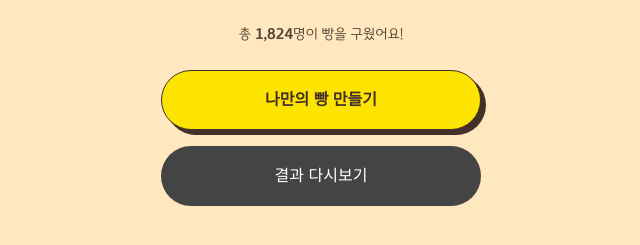
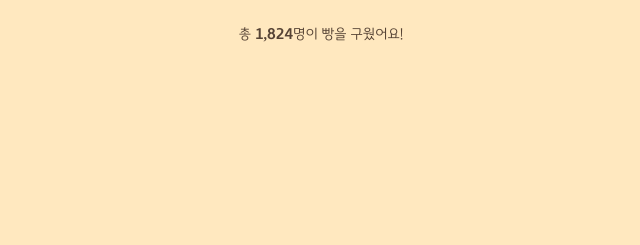
Before and after one commit to So-Mi-Gyeong/Vue, a Vue app: page /components in a window 1280 px wide. Shown: the part 531-776 px from the top of the page, without its empty margins (319-959 px from the left). Built offline with nearby package versions, Linux system fonts and the light colour scheme; a web font is replaced by a local one.

Commit message:
[수정] push test

```diff
--- a/src/App.vue
+++ b/src/App.vue
@@ -14,10 +14,7 @@
     </div>
     <div class="mdl-wrap">
         <div class="mdl-paragraph"><p>총 <b>1,824</b>명이 빵을 구웠어요!</p></div>
-        <div class="mdl-btn-wrap">
-            <button type="button" class="mdl-btn" data-style="basic" data-icon-after="ico_bread"><span>나만의 빵 만들기</span></button>
-            <button type="button" class="mdl-btn" data-style="second"><span>결과 다시보기</span></button>
-        </div>
+        <div class="mdl-btn-wrap"></div>
   </div>
   </div>
 </template>
--- a/src/assets/scss/common.css
+++ b/src/assets/scss/common.css
@@ -1,6 +1,5 @@
 @import url("./reset.scss");
 @import url("./font.scss");
-@import url("./button.scss");
 body {
   background-color: #FFE8BF;
   padding-top: 44px;
--- a/src/assets/scss/common.scss
+++ b/src/assets/scss/common.scss
@@ -1,7 +1,5 @@
 @import url("./reset.scss");
 @import url("./font.scss");
-@import url("./button.scss");
-// @import url("./css/button.css");
 
 body{
     background-color: #FFE8BF;
--- a/src/assets/scss/button.scss
+++ b/src/components/ButtonPage.vue
@@ -1,3 +1,8 @@
+<template>
+    <button type="button" class="mdl-btn" data-style="basic" data-icon-after="ico_bread"><span>나만의 빵 만들기</span></button>
+    <button type="button" class="mdl-btn" data-style="second"><span>결과 다시보기</span></button>
+</template>
+<style>
   .mdl-btn-wrap{
     margin-top: 24px;
     padding: 0 40px;
@@ -23,3 +28,4 @@
     box-shadow: none;
   }
   .mdl-btn + .mdl-btn{margin-top: 16px;}
+</style>
--- a/src/router/index.js
+++ b/src/router/index.js
@@ -16,12 +16,20 @@ const routes = [
     component: () => import(/* webpackChunkName: "about" */ '../views/AboutView.vue')
   },
   {
-    path: '/bakery',
+    path: '/main',
     name: 'bakery',
-    // route level code-splitting
-    // this generates a separate chunk (about.[hash].js) for this route
-    // which is lazy-loaded when the route is visited.
-    component: () => import(/* webpackChunkName: "about" */ '../views/bakeryView.vue')
+    component: () => import('../views/bakeryView.vue')
+  },
+  {
+    path: '/guide',
+    // component: LayoutMain,
+    children: [
+      {
+        path: '/components',
+        name: "ButtonPage",
+        component: () => import('../components/ButtonPage.vue')
+      }
+    ]
   }
 ]
 
```
